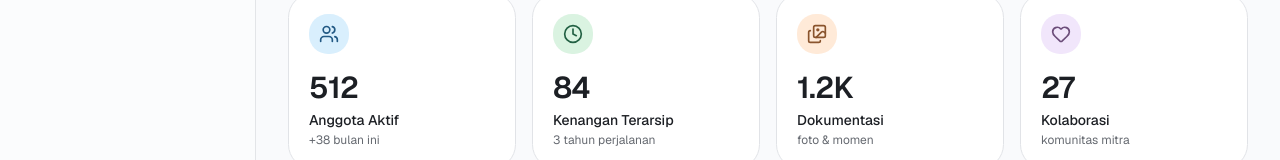
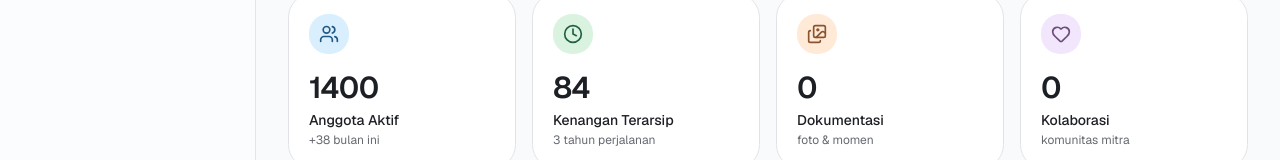
Before and after one commit to zaxxced/isekaiverse, a Next.js app: page / in a window 1280 px wide. Shown: the part 461-621 px from the top of the page. Built offline with nearby package versions, Linux system fonts and the light colour scheme.

Commit message:
Update page.tsx

```diff
--- a/app/page.tsx
+++ b/app/page.tsx
@@ -5,10 +5,10 @@ import { members, memories, gallery } from '@/lib/data'
 import { accentBg, type Accent } from '@/lib/accents'
 
 const stats: { label: string; value: string; hint: string; accent: Accent; icon: typeof Users }[] = [
-  { label: 'Anggota Aktif', value: '512', hint: '+38 bulan ini', accent: 'blue', icon: Users },
+  { label: 'Anggota Aktif', value: '1400', hint: '+38 bulan ini', accent: 'blue', icon: Users },
   { label: 'Kenangan Terarsip', value: '84', hint: '3 tahun perjalanan', accent: 'sage', icon: Clock },
-  { label: 'Dokumentasi', value: '1.2K', hint: 'foto & momen', accent: 'peach', icon: Images },
-  { label: 'Kolaborasi', value: '27', hint: 'komunitas mitra', accent: 'lilac', icon: Heart },
+  { label: 'Dokumentasi', value: '0', hint: 'foto & momen', accent: 'peach', icon: Images },
+  { label: 'Kolaborasi', value: '0', hint: 'komunitas mitra', accent: 'lilac', icon: Heart },
 ]
 
 const quickLinks = [
```
